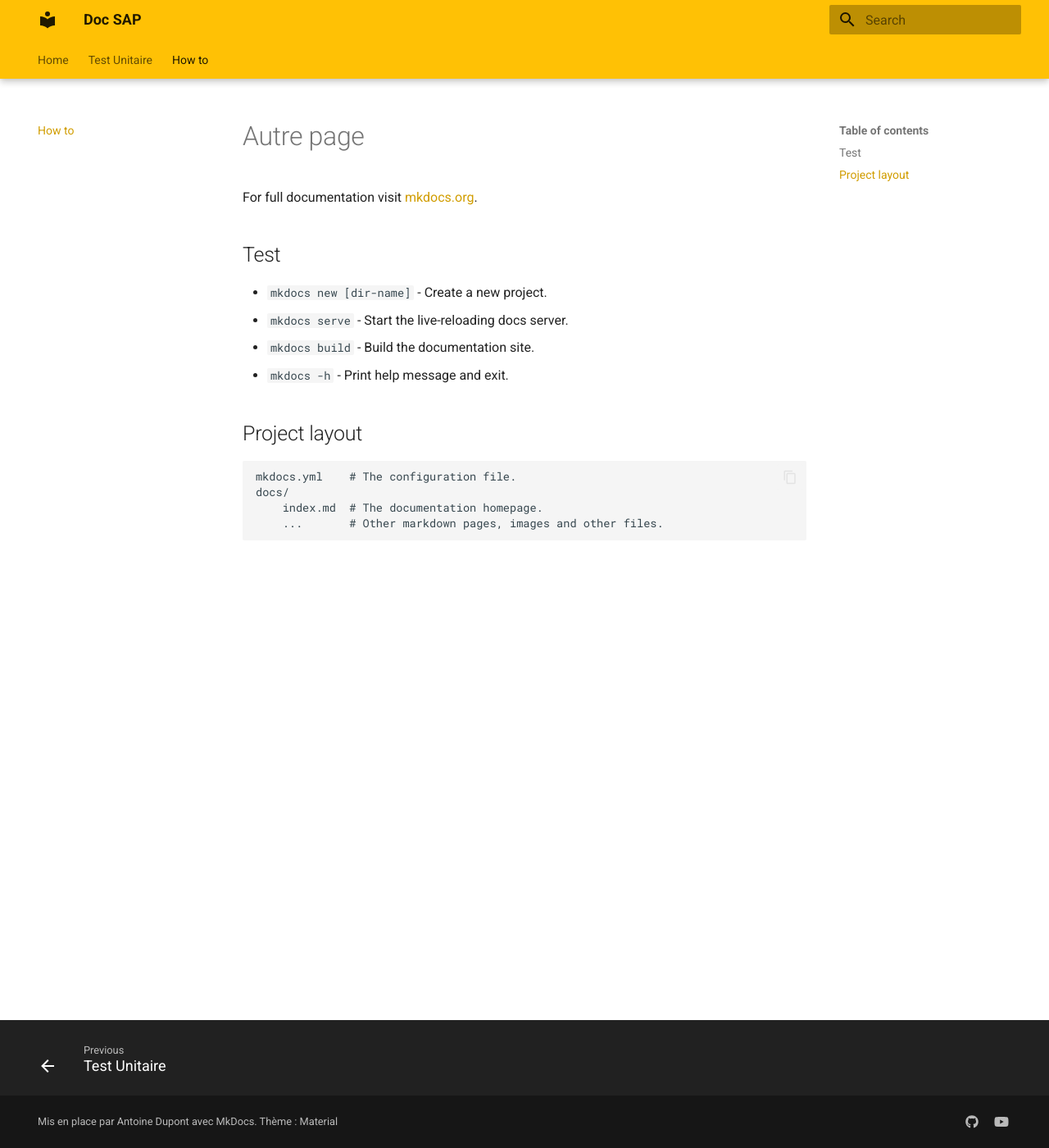
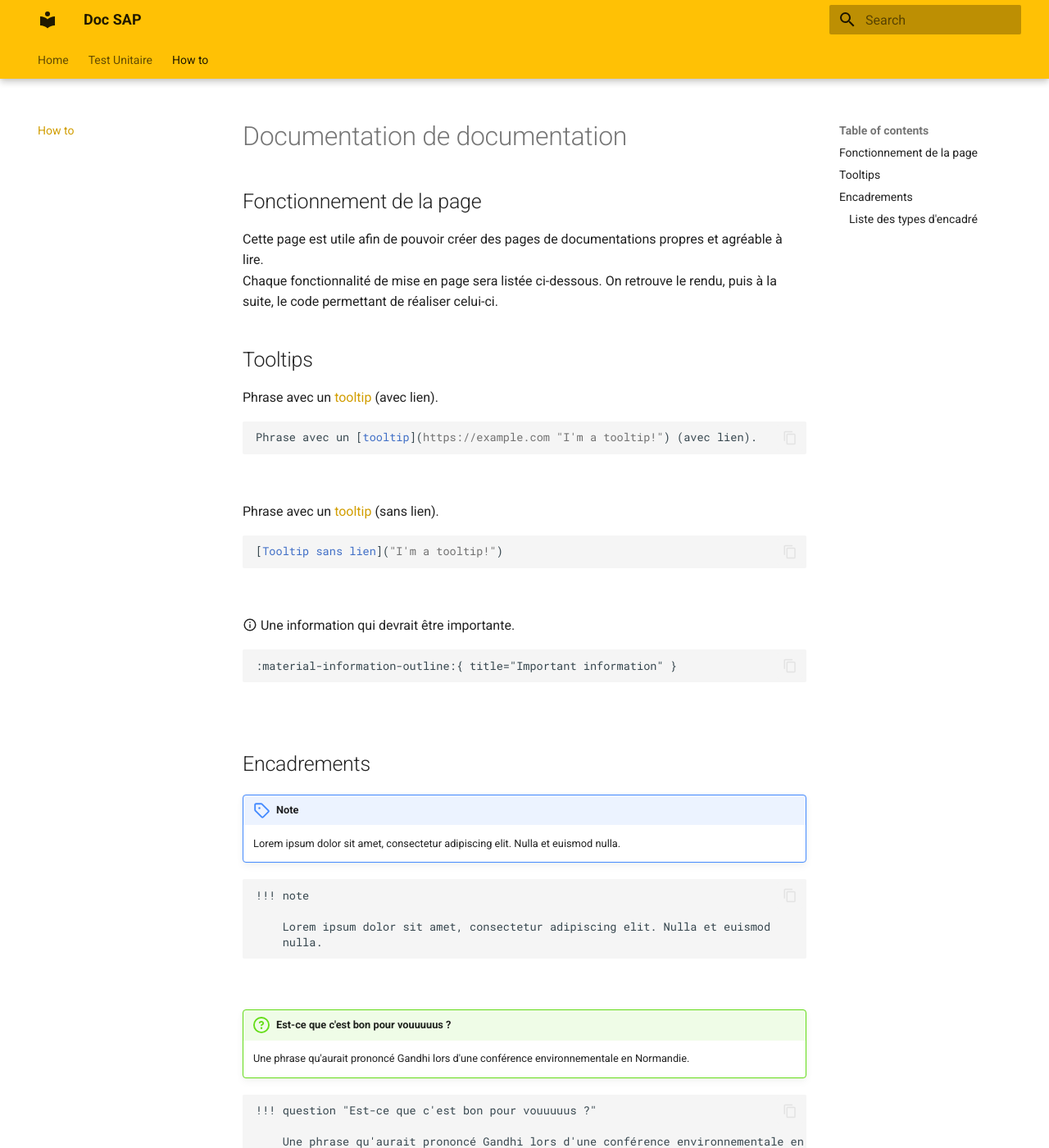
Before and after one commit to BoBsmil3Y/mkdoc-doc-sap, an MkDocs documentation site: the page built from docs/autre_page.md, in a window 1280 px wide and 1400 px high. Shown: the whole window at 82% size. Built offline with MkDocs 1.6.1 and Material for MkDocs 9.7.7, drawn with Linux system fonts in a browser that asks for light colours; some of the changed text lies outside the part shown.

Commit message:
Adding the beginning of documentation of documentation

````diff
--- a/docs/autre_page.md
+++ b/docs/autre_page.md
@@ -1,17 +1,70 @@
-# Autre page
+# Documentation de documentation
 
-For full documentation visit [mkdocs.org](https://www.mkdocs.org).
+## Fonctionnement de la page
+Cette page est utile afin de pouvoir créer des pages de documentations propres et agréable à lire.
+Chaque fonctionnalité de mise en page sera listée ci-dessous. On retrouve le rendu, puis à la suite, le code permettant de réaliser celui-ci.
 
-## Test
+## Tooltips
 
-* `mkdocs new [dir-name]` - Create a new project.
-* `mkdocs serve` - Start the live-reloading docs server.
-* `mkdocs build` - Build the documentation site.
-* `mkdocs -h` - Print help message and exit.
+Phrase avec un [tooltip](https://example.com "I'm a tooltip!") (avec lien).
 
-## Project layout
+```md
+Phrase avec un [tooltip](https://example.com "I'm a tooltip!") (avec lien).
 
-    mkdocs.yml    # The configuration file.
-    docs/
-        index.md  # The documentation homepage.
-        ...       # Other markdown pages, images and other files.
+```
+<br>
+
+Phrase avec un [tooltip]("I'm a tooltip!") (sans lien).
+```md
+[Tooltip sans lien]("I'm a tooltip!")
+```
+<br>
+
+:material-information-outline:{ title="Important information" } Une information qui devrait être importante.
+```md
+:material-information-outline:{ title="Important information" }
+```
+<br>
+
+## Encadrements
+
+!!! note
+
+    Lorem ipsum dolor sit amet, consectetur adipiscing elit. Nulla et euismod
+    nulla.
+```md
+!!! note
+
+    Lorem ipsum dolor sit amet, consectetur adipiscing elit. Nulla et euismod
+    nulla.
+```
+<br>
+
+!!! question "Est-ce que c'est bon pour vouuuuus ?"
+
+    Une phrase qu'aurait prononcé Gandhi lors d'une conférence environnementale en Normandie.
+```md
+!!! question "Est-ce que c'est bon pour vouuuuus ?"
+
+    Une phrase qu'aurait prononcé Gandhi lors d'une conférence environnementale en Normandie.
+```
+<br>
+
+### Liste des types d'encadré
+!!! note "note"
+!!! abstract "abstract"
+!!! info "info"
+!!! tip "tip"
+!!! success "success"
+!!! question "question"
+!!! warning "warning"
+!!! failure "failure"
+!!! danger "danger"
+!!! bug "bug"
+!!! example "example"
+!!! quote "quote"
+
+
+
+```md
+```
````
